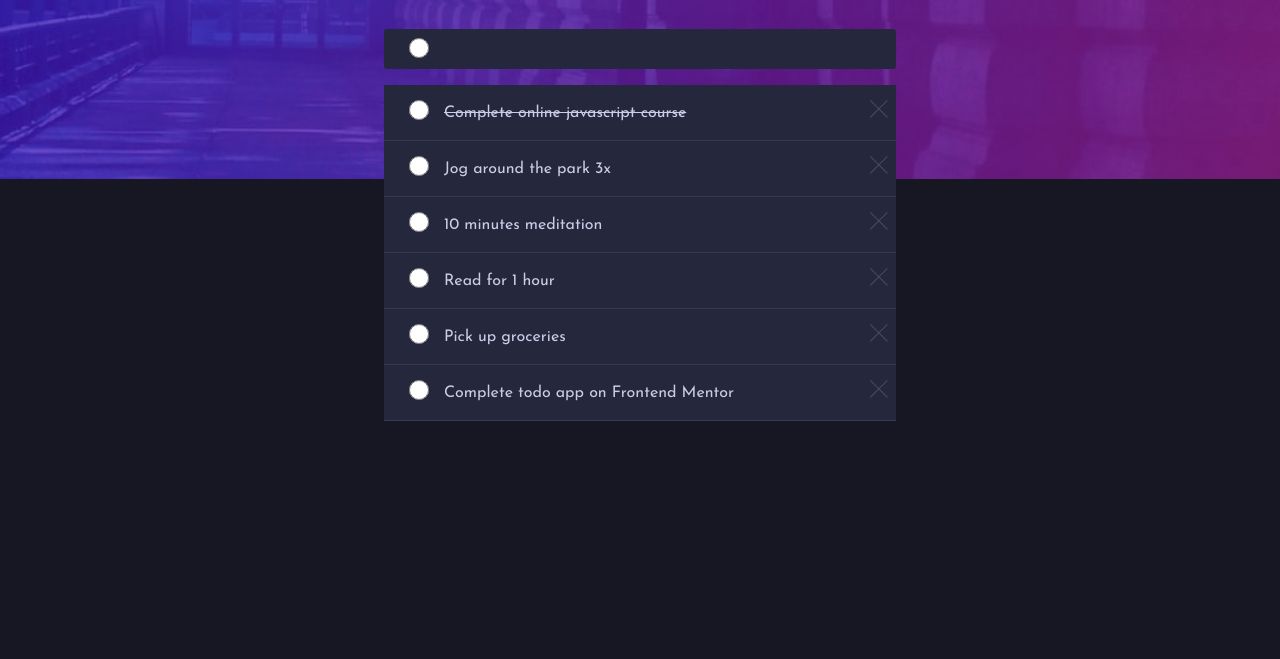
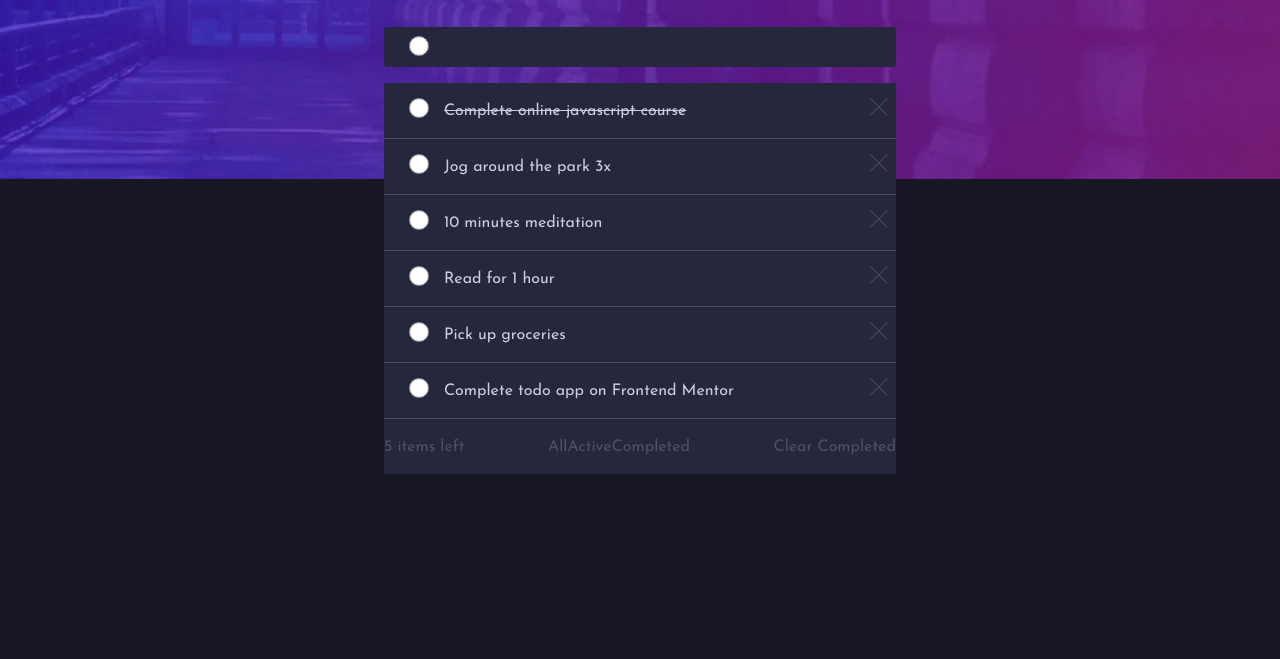
Before and after one commit to samseen/todo-app, a plain HTML site: page index.html in a window 1280 px wide. Shown: the part 141-800 px from the top of the page. Drawn offline with Linux system fonts and the light colour scheme.

Commit message:
Added the menu content.

```diff
--- a/index.html
+++ b/index.html
@@ -93,6 +93,17 @@
             <img src="images/icon-cross.svg" alt="">
           </div>
         </div>
+        <div class="todo-item todo-menu">
+          <div class="items-left">5 items left</div>
+          <div class="todo-status">
+            <p>All</p>
+            <p>Active</p>
+            <p>Completed</p>
+          </div>
+          <div class="clear-completed">
+            Clear Completed
+          </div>
+        </div>
       </div>
     </div>
   </div>
--- a/style.scss
+++ b/style.scss
@@ -13,7 +13,7 @@ $light-grayish-blue: hsl(234, 39%, 85%);
 $light-grayish-blue-hover: hsl(236, 33%, 92%);
 $dark-grayish-blue: hsl(234, 11%, 52%);
 $very-dark-grayish-blue: hsl(233, 14%, 35%);
-$very-dark-grayish-blue: hsl(237, 14%, 26%);
+$so-very-dark-grayish-blue: hsl(237, 14%, 26%);
 
 body {
     font-family: 'Josefin Sans', sans-serif;
@@ -71,7 +71,6 @@ body {
 }
 
 .header {
-    border: 1px solid white;
     display: flex;
     justify-content: space-between;
 }
@@ -164,3 +163,11 @@ input[type="radio"]{
 .strike {
     text-decoration: line-through;
 }
+
+.todo-status {
+    display: flex;
+}
+
+.todo-menu {
+    color: $very-dark-grayish-blue;
+}
```
Also changed, not shown: css/style.css.
